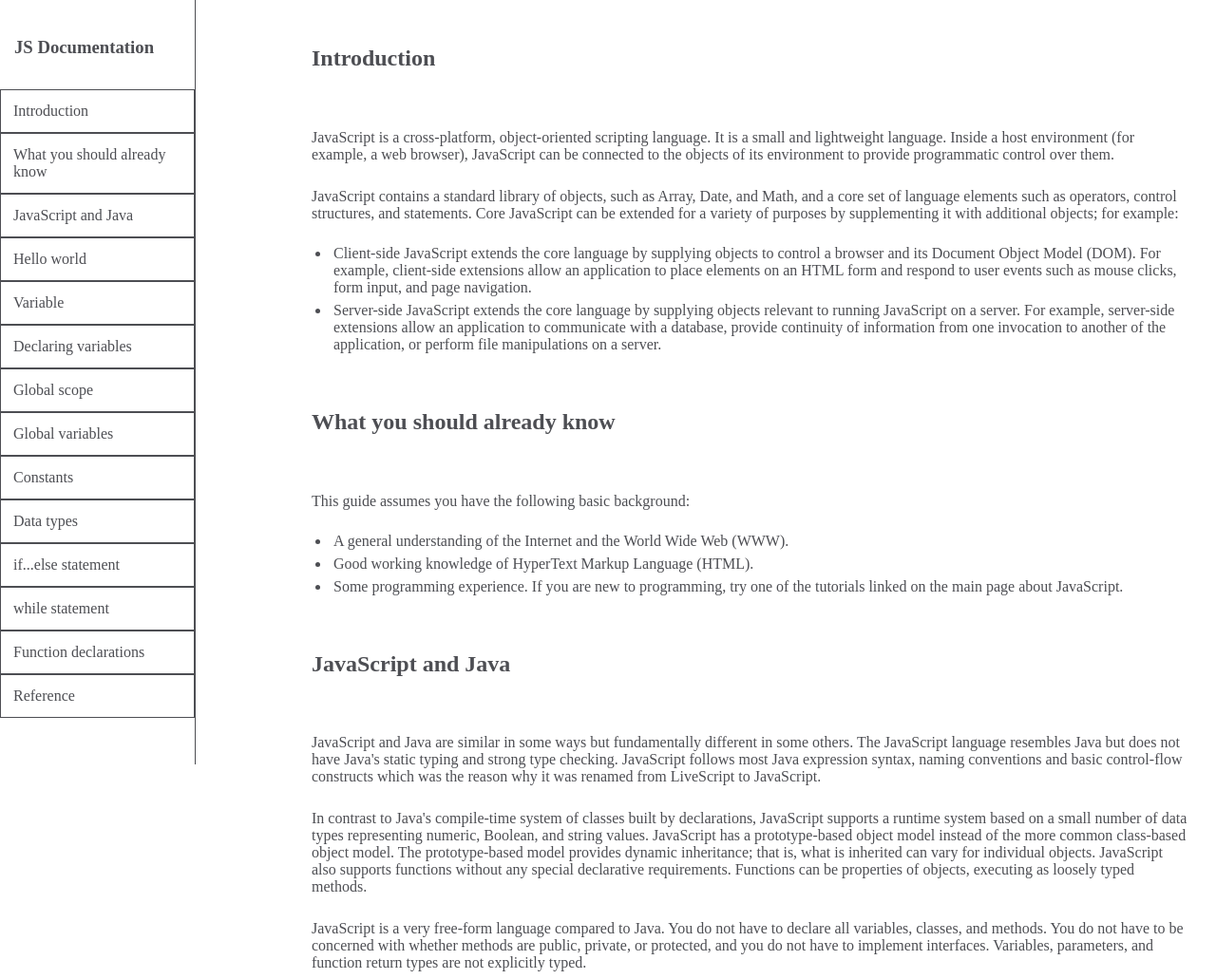
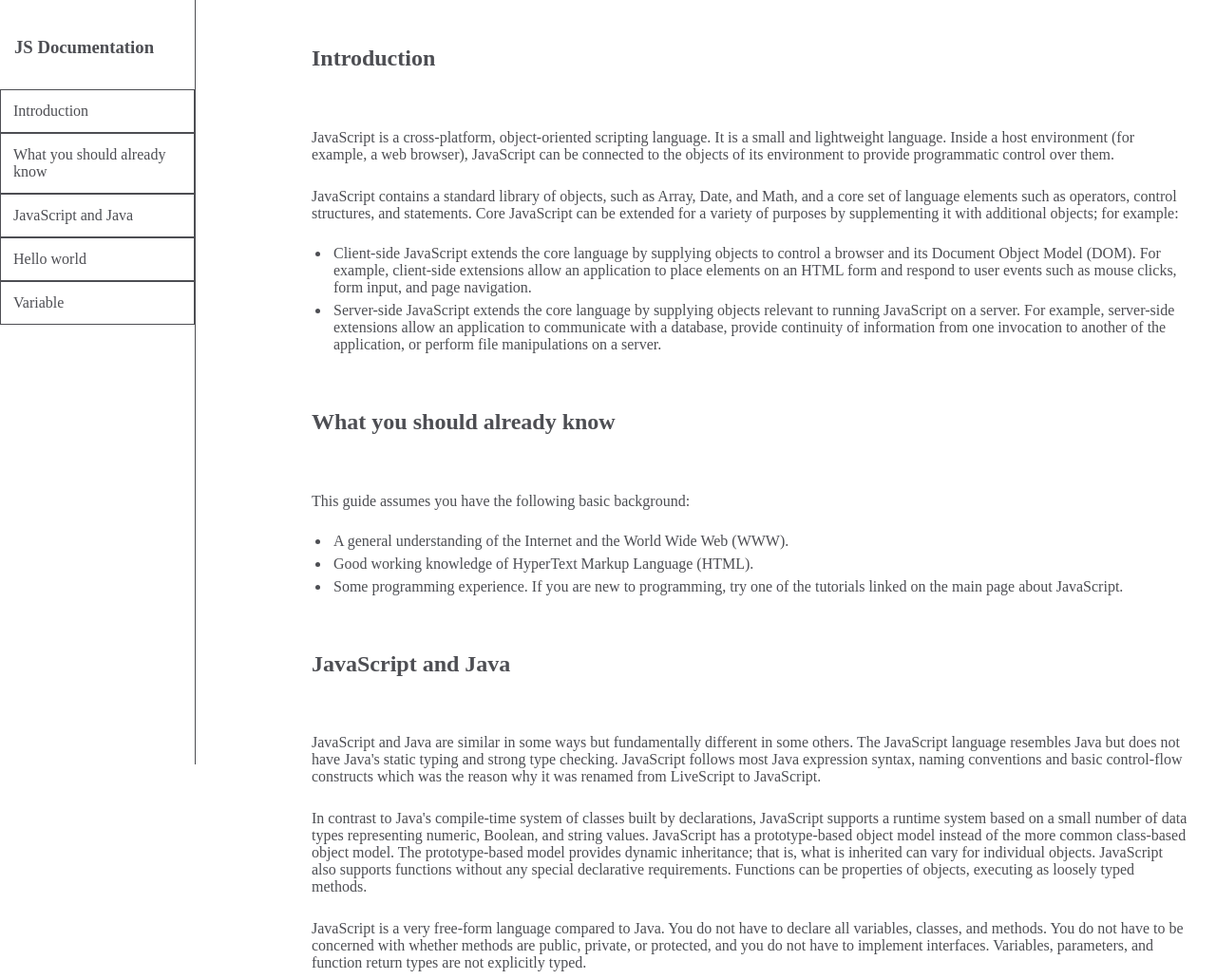
Before and after one commit to abir446/techincal_documentatiion, a plain HTML site: page index.html in a window 1280 px wide. Shown: the top 1031 px of the page at 95% size. Drawn offline with Linux system fonts and the light colour scheme.

Commit message:
Remove extra topics from sidebar index.html

```diff
--- a/index.html
+++ b/index.html
@@ -15,15 +15,6 @@
         <a href="#JSJava">JavaScript and Java</a>
         <a href="#hlw">Hello world</a>
         <a href="#variables">Variable</a>
-        <a href="#decVar">Declaring variables</a>
-        <a href="#">Global scope</a>
-        <a href="#">Global variables</a>
-        <a href="#">Constants</a>
-        <a href="#">Data types</a>
-        <a href="#">if...else statement</a>
-        <a href="#">while statement</a>
-        <a href="#">Function declarations</a>
-        <a href="#">Reference</a>
     </div>
     <main id="main-doc">
         <section class="main-section">
```
